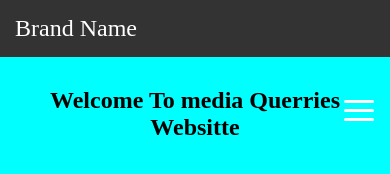
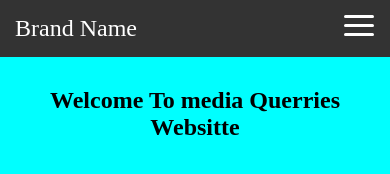
Before and after one commit to 03-prathamesh/Media-Querrry--2, a plain HTML site: page index.html in a window 390 px wide. Drawn offline with Linux system fonts and the light colour scheme.

Commit message:
Update style.css

```diff
--- a/style.css
+++ b/style.css
@@ -57,7 +57,7 @@
 .toggle-button{
 
          position: absolute;
-         top: 100px;
+         top: 15px;
          right: 1rem;
          flex-direction: column;
          justify-content: space-between;
```
